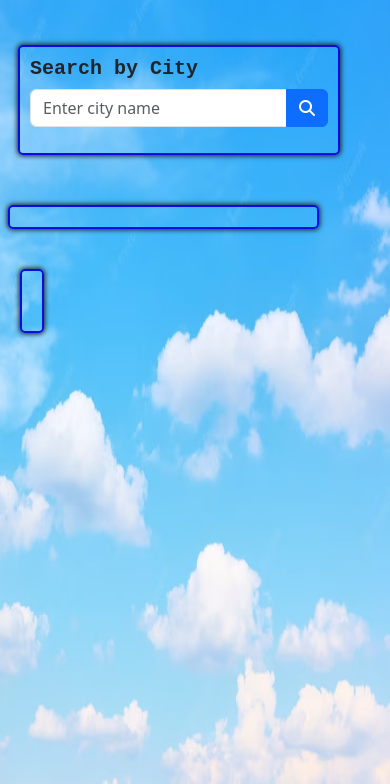
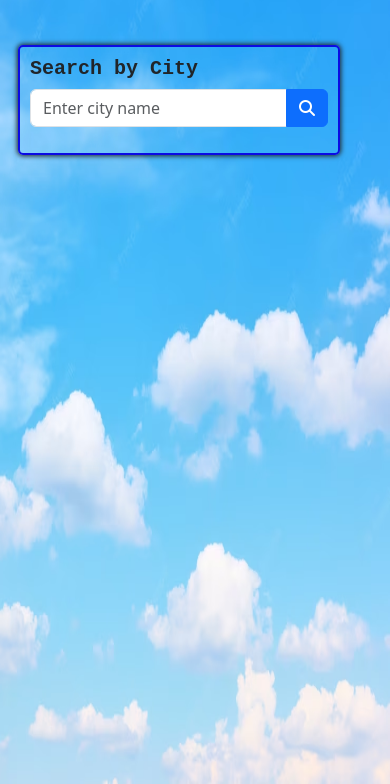
Before and after one commit to PeterJanasz/Weather-Dashboard-M6, a plain HTML site: page index.html in a window 390 px wide. Shown: the part 60-844 px from the top of the page. Drawn offline with nearby package versions, Linux system fonts and the light colour scheme; a web font is replaced by a local one.

Commit message:
fixed media screen to hide containers when no content displayed

```diff
--- a/assets/style.css
+++ b/assets/style.css
@@ -111,13 +111,15 @@
     background-color: var(--light);
   }
 
-  @media screen and (max-width: 768px) {
+  @media screen and (max-width: 768px)
+
+  {
     .row {
       flex-direction: column;
     }
 
     #weather, .container-forecast {
-      display: flex;
+      display: none;
       flex-direction: column;
       align-items: center;
     }
```
